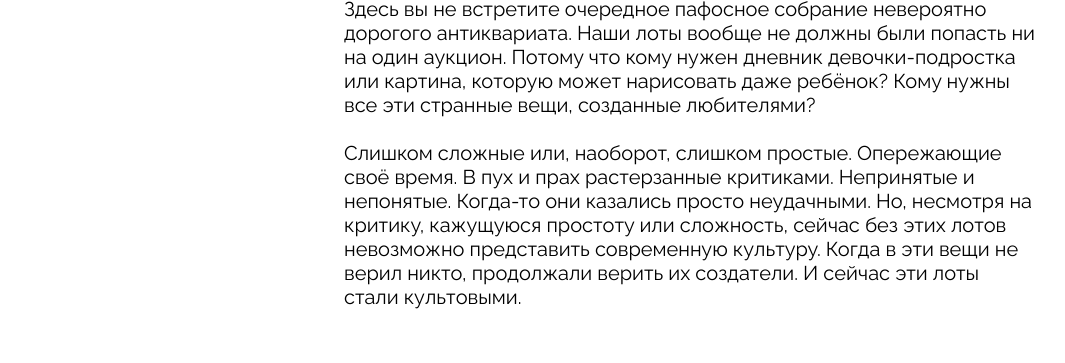
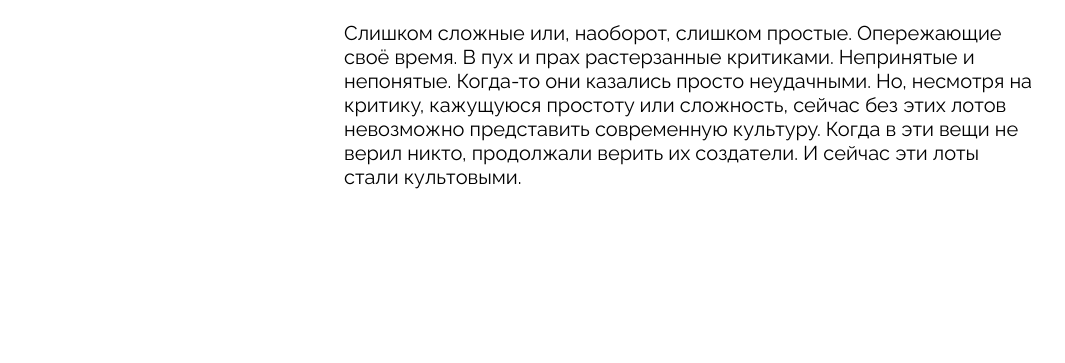
Before and after one commit to wildcat121/ono-tebe-nado-fd, a plain HTML site: page index.html in a window 1280 px wide. Shown: the part 2450-2813 px from the top of the page, without its empty margins (129-1194 px from the left). Drawn offline with Linux system fonts and the light colour scheme.

Commit message:
еще исправления

```diff
--- a/styles/style.css
+++ b/styles/style.css
@@ -212,7 +212,7 @@ a, article {
   border-bottom: 1px solid black;
 }
 .about {
-  padding: 120px 24px 180px 24px;
+  padding: 0 24px 180px 24px;
 }
 .about__column {
   display: grid;
```
